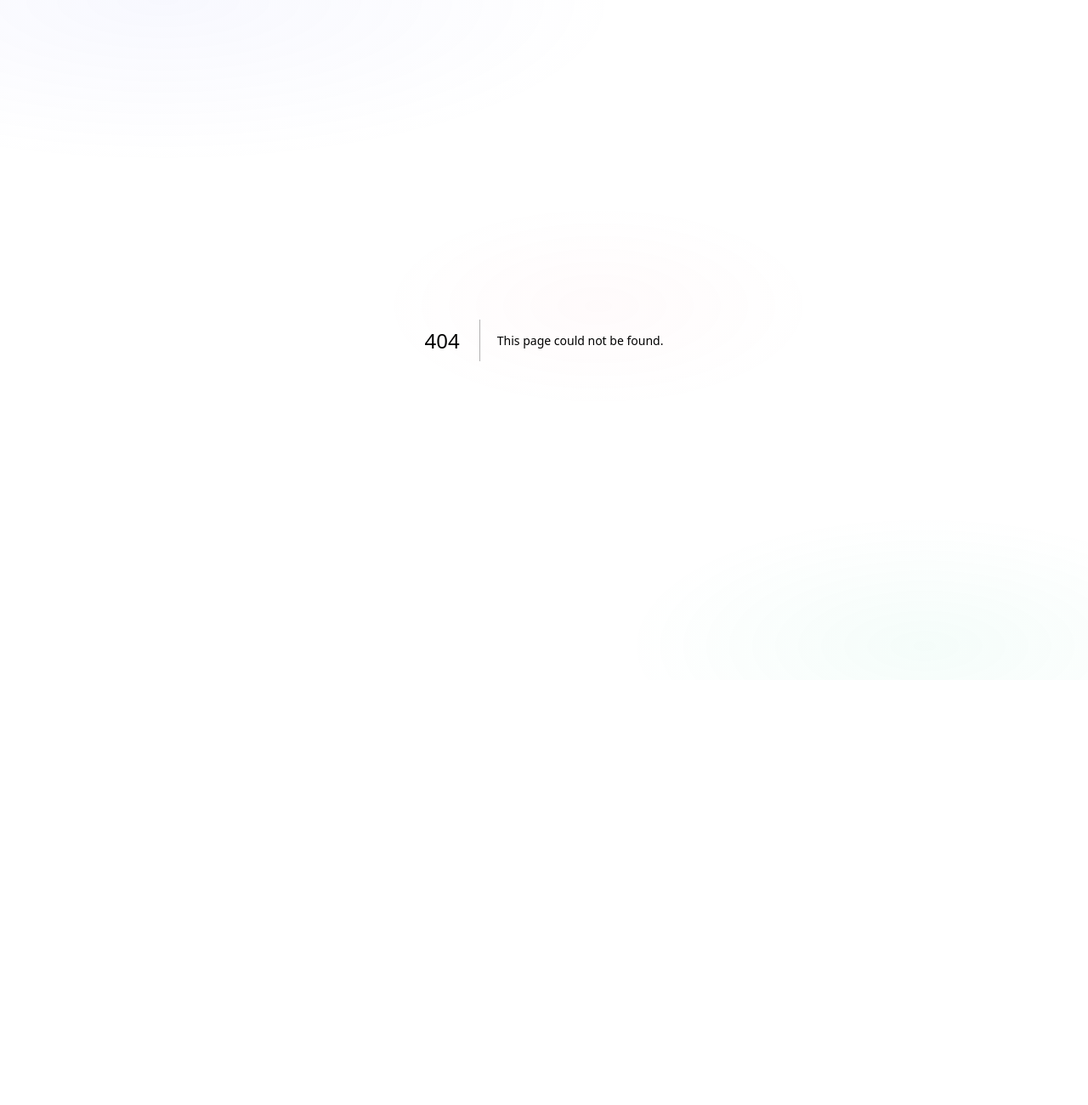
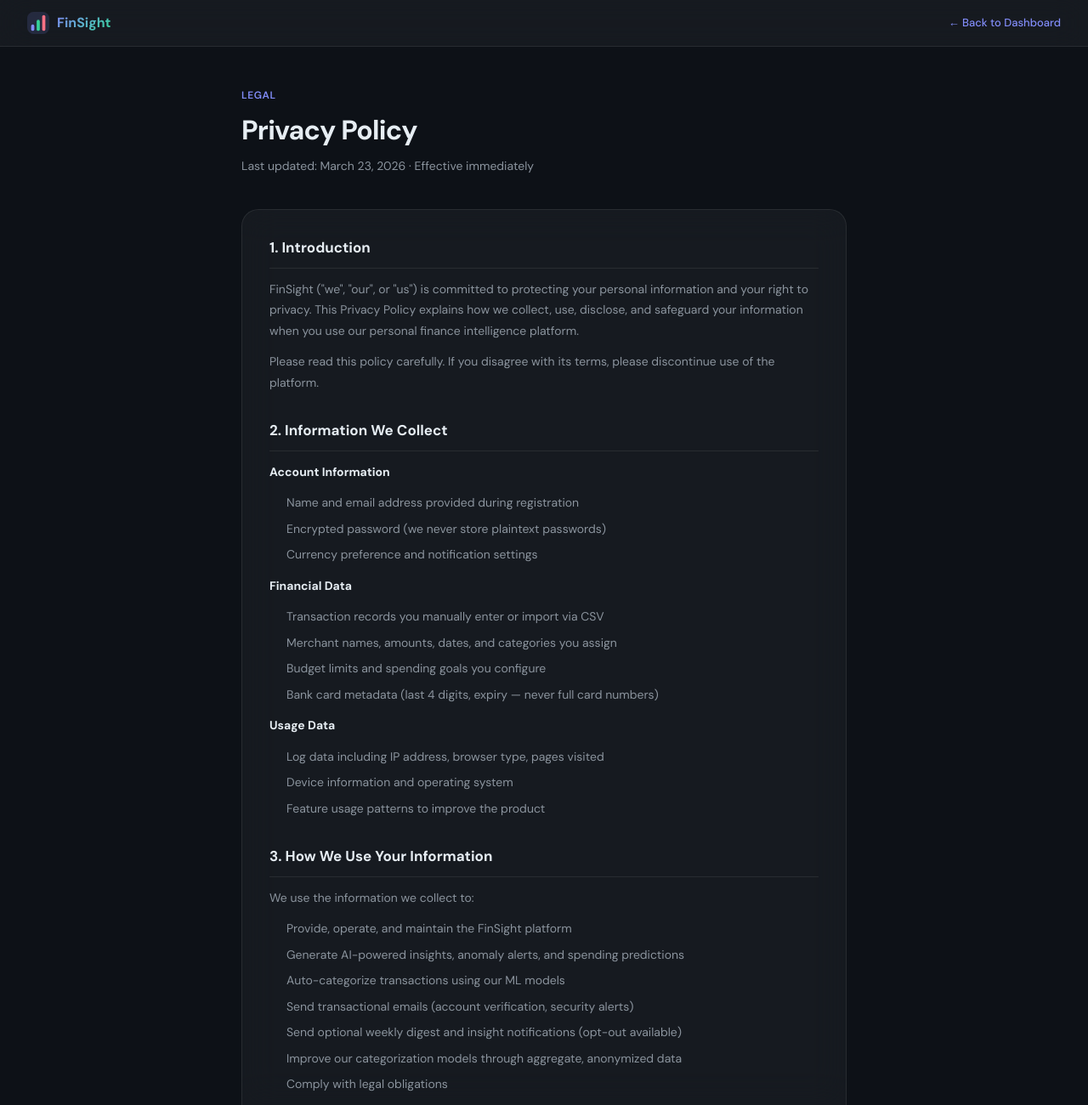
Before and after one commit to anshulyadavv/finsight, a Next.js app in the folder frontend/: page /privacy in a window 1280 px wide. Before the commit this address had no page. Shown: the top 1300 px of the page at 85% size. Before the commit the page ends 800 px from the top, so only its background shows below. Built offline with nearby package versions, Linux system fonts and the light colour scheme.

Commit message:
Added privacy page

```diff
--- /dev/null
+++ b/frontend/src/app/privacy/page.tsx
@@ -0,0 +1,167 @@
+'use client';
+import { motion } from 'framer-motion';
+import Link from 'next/link';
+import Footer from '@/components/layout/Footer';
+
+const Section = ({ title, children }: { title: string; children: React.ReactNode }) => (
+  <div style={{ marginBottom: '32px' }}>
+    <h2 style={{ fontSize: '17px', fontWeight: 700, color: 'var(--text)', marginBottom: '12px', paddingBottom: '10px', borderBottom: '1px solid var(--glass-border)' }}>
+      {title}
+    </h2>
+    <div style={{ fontSize: '14px', color: 'var(--text2)', lineHeight: 1.75 }}>{children}</div>
+  </div>
+);
+
+const P = ({ children }: { children: React.ReactNode }) => (
+  <p style={{ marginBottom: '12px' }}>{children}</p>
+);
+
+const Ul = ({ items }: { items: string[] }) => (
+  <ul style={{ paddingLeft: '20px', marginBottom: '12px' }}>
+    {items.map((item, i) => (
+      <li key={i} style={{ marginBottom: '6px' }}>{item}</li>
+    ))}
+  </ul>
+);
+
+export default function PrivacyPage() {
+  return (
+    <div style={{ minHeight: '100vh', background: 'var(--bg)', color: 'var(--text)', display: 'flex', flexDirection: 'column' }}>
+      {/* Navbar bar */}
+      <nav style={{ display: 'flex', alignItems: 'center', justifyContent: 'space-between', padding: '14px 32px', borderBottom: '1px solid var(--glass-border)', background: 'var(--glass)', backdropFilter: 'blur(20px)' }}>
+        <Link href="/dashboard" style={{ display: 'flex', alignItems: 'center', gap: '9px', textDecoration: 'none' }}>
+          <svg width="26" height="26" viewBox="0 0 28 28" fill="none">
+            <rect width="28" height="28" rx="8" fill="#818cf8" opacity="0.15"/>
+            <rect x="5" y="16" width="4" height="8" rx="2" fill="#818cf8"/>
+            <rect x="12" y="10" width="4" height="14" rx="2" fill="#34d399"/>
+            <rect x="19" y="4" width="4" height="20" rx="2" fill="#fb7185"/>
+          </svg>
+          <span style={{ fontSize: '16px', fontWeight: 700, background: 'linear-gradient(135deg,#818cf8,#34d399)', WebkitBackgroundClip: 'text', WebkitTextFillColor: 'transparent' }}>FinSight</span>
+        </Link>
+        <Link href="/dashboard" style={{ fontSize: '13px', color: 'var(--accent)', fontWeight: 500, textDecoration: 'none' }}>← Back to Dashboard</Link>
+      </nav>
+
+      <main style={{ flex: 1, maxWidth: '760px', margin: '0 auto', padding: '48px 24px', width: '100%' }}>
+        <motion.div initial={{ opacity: 0, y: 16 }} animate={{ opacity: 1, y: 0 }} transition={{ duration: 0.3 }}>
+          <div style={{ marginBottom: '40px' }}>
+            <p style={{ fontSize: '12px', fontWeight: 600, color: 'var(--accent)', textTransform: 'uppercase', letterSpacing: '0.6px', marginBottom: '8px' }}>Legal</p>
+            <h1 style={{ fontSize: '32px', fontWeight: 800, letterSpacing: '-0.8px', color: 'var(--text)', marginBottom: '8px' }}>Privacy Policy</h1>
+            <p style={{ fontSize: '14px', color: 'var(--text2)' }}>Last updated: March 23, 2026 · Effective immediately</p>
+          </div>
+
+          <div className="glass-static" style={{ padding: '32px', borderRadius: '20px' }}>
+            <Section title="1. Introduction">
+              <P>FinSight ("we", "our", or "us") is committed to protecting your personal information and your right to privacy. This Privacy Policy explains how we collect, use, disclose, and safeguard your information when you use our personal finance intelligence platform.</P>
+              <P>Please read this policy carefully. If you disagree with its terms, please discontinue use of the platform.</P>
+            </Section>
+
+            <Section title="2. Information We Collect">
+              <P><strong style={{ color: 'var(--text)' }}>Account Information</strong></P>
+              <Ul items={[
+                'Name and email address provided during registration',
+                'Encrypted password (we never store plaintext passwords)',
+                'Currency preference and notification settings',
+              ]}/>
+              <P><strong style={{ color: 'var(--text)' }}>Financial Data</strong></P>
+              <Ul items={[
+                'Transaction records you manually enter or import via CSV',
+                'Merchant names, amounts, dates, and categories you assign',
+                'Budget limits and spending goals you configure',
+                'Bank card metadata (last 4 digits, expiry — never full card numbers)',
+              ]}/>
+              <P><strong style={{ color: 'var(--text)' }}>Usage Data</strong></P>
+              <Ul items={[
+                'Log data including IP address, browser type, pages visited',
+                'Device information and operating system',
+                'Feature usage patterns to improve the product',
+              ]}/>
+            </Section>
+
+            <Section title="3. How We Use Your Information">
+              <P>We use the information we collect to:</P>
+              <Ul items={[
+                'Provide, operate, and maintain the FinSight platform',
+                'Generate AI-powered insights, anomaly alerts, and spending predictions',
+                'Auto-categorize transactions using our ML models',
+                'Send transactional emails (account verification, security alerts)',
+                'Send optional weekly digest and insight notifications (opt-out available)',
+                'Improve our categorization models through aggregate, anonymized data',
+                'Comply with legal obligations',
+              ]}/>
+              <P>We do <strong style={{ color: 'var(--text)' }}>not</strong> sell your personal data to third parties. We do not use your financial data for advertising purposes.</P>
+            </Section>
+
+            <Section title="4. Data Storage and Security">
+              <P>Your data is stored in encrypted PostgreSQL databases. We implement the following security measures:</P>
+              <Ul items={[
+                'Passwords hashed using bcrypt with salt rounds ≥ 12',
+                'JWT tokens with short expiry (15 minutes access, 7 days refresh)',
+                'All data transmitted over HTTPS/TLS 1.2+',
+                'Database credentials rotated regularly',
+                'Redis cache with authentication for session data',
+                'Regular security audits and dependency updates',
+              ]}/>
+              <P>While we implement industry-standard security practices, no method of transmission over the internet is 100% secure. We cannot guarantee absolute security.</P>
+            </Section>
+
+            <Section title="5. Data Retention">
+              <P>We retain your data for as long as your account is active. Upon account deletion:</P>
+              <Ul items={[
+                'Your personal data is deleted within 30 days',
+                'Transaction data is permanently removed from our servers',
+                'Anonymized aggregate statistics may be retained for product improvement',
+                'Backups are purged within 90 days of deletion',
+              ]}/>
+            </Section>
+
+            <Section title="6. Third-Party Services">
+              <P>FinSight integrates with the following third-party services:</P>
+              <Ul items={[
+                'Email delivery via SMTP (transactional emails only)',
+                'Machine learning inference via our internal Python microservice',
+                'No third-party analytics SDKs embedded in the frontend',
+              ]}/>
+            </Section>
+
+            <Section title="7. Your Rights">
+              <P>Depending on your jurisdiction, you may have the right to:</P>
+              <Ul items={[
+                'Access the personal data we hold about you',
+                'Correct inaccurate data',
+                'Request deletion of your data ("right to be forgotten")',
+                'Export your data in a portable format (CSV export available in-app)',
+                'Opt out of non-essential communications',
+                'Lodge a complaint with your local data protection authority',
+              ]}/>
+              <P>To exercise these rights, contact us at <strong style={{ color: 'var(--accent)' }}>privacy@finsight.app</strong></P>
+            </Section>
+
+            <Section title="8. Cookies">
+              <P>FinSight uses minimal cookies:</P>
+              <Ul items={[
+                'Authentication cookies (accessToken, refreshToken) — essential for login sessions',
+                'Theme preference (localStorage) — stores light/dark mode preference',
+                'No third-party tracking or advertising cookies',
+              ]}/>
+            </Section>
+
+            <Section title="9. Children's Privacy">
+              <P>FinSight is not directed to individuals under the age of 18. We do not knowingly collect personal information from minors. If you become aware that a child has provided us with personal information, please contact us immediately.</P>
+            </Section>
+
+            <Section title="10. Changes to This Policy">
+              <P>We may update this Privacy Policy periodically. We will notify you of material changes by email or via an in-app notification at least 14 days before the changes take effect. Continued use of the platform after changes constitutes acceptance.</P>
+            </Section>
+
+            <div style={{ padding: '16px', background: 'var(--accent-dim)', borderRadius: '12px', border: '1px solid var(--accent-dim)' }}>
+              <p style={{ fontSize: '13px', color: 'var(--text2)', margin: 0 }}>
+                Questions about this policy? Contact us at <strong style={{ color: 'var(--accent)' }}>privacy@finsight.app</strong>
+              </p>
+            </div>
+          </div>
+        </motion.div>
+      </main>
+      <Footer/>
+    </div>
+  );
+}
```
